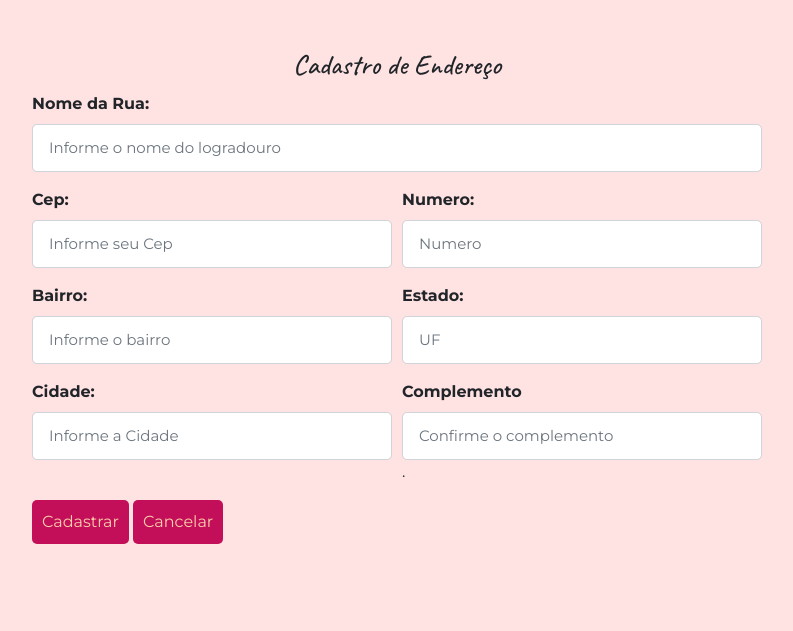
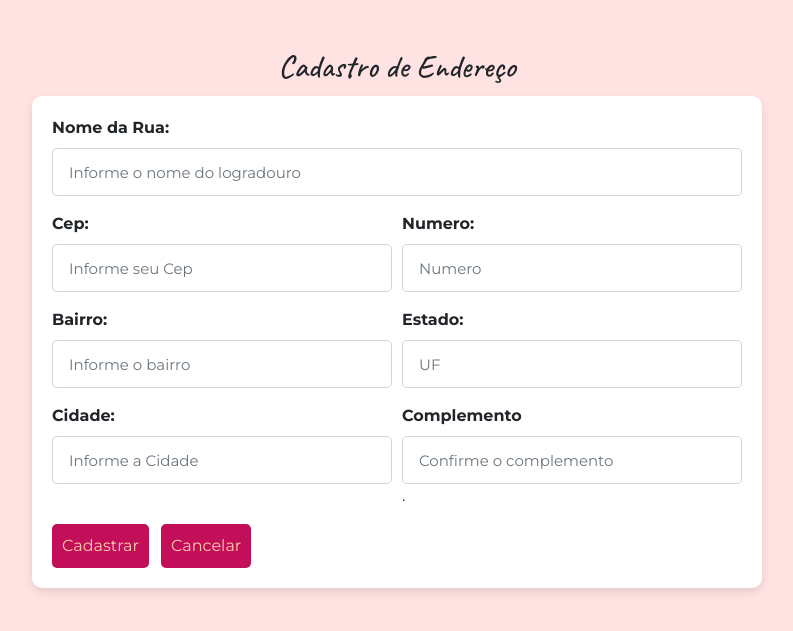
Before and after one commit to E-commerce-Doce/E-doces, a PHP site: template projeto/app/view/endereco/formEndereco.php in a window 1280 px wide. Shown: the part 71-702 px from the top of the page, without its empty margins (243-1036 px from the left). Run offline with PHP 8.4, Linux system fonts and the light colour scheme; the template is opened without the code that fills it, so the values that code supplies are empty; some libraries are stand-ins or nearby versions.

Commit message:
Estilização endereço

```diff
--- a/projeto/app/view/endereco/formEndereco.php
+++ b/projeto/app/view/endereco/formEndereco.php
@@ -7,14 +7,15 @@ require_once(__DIR__ . "/../include/menu.php");
 ?>
 
 <div class="container mt-5">
-    <h3 class="text-center" style="font-family:caveat;">
+    <h2 class="text-center" style="font-family:caveat;">
         <?php if ($dados['id'] == 0) echo "Cadastro de Endereço";
         else echo "Editar Endereço"; ?>
-    </h3>
+    </h2>
 
     <div class="row" style="margin-top: 10px; font-family:montserrat;">
         <div class="col-8 mx-auto"> <!-- Aumentei a largura da coluna -->
-            <form id="frmendereco" method="POST" action="<?= BASEURL ?>/controller/EnderecoController.php?action=save">
+            <form id="frmendereco" method="POST" action="<?= BASEURL ?>/controller/EnderecoController.php?action=save" enctype="multipart/form-data" style="background-color: white; padding: 20px; border-radius: 10px; box-shadow: 0 4px 8px rgba(0, 0, 0, 0.1);">
+
 
                 <div class="form-group">
                     <label for="txtNomeLogradouro" class="font-weight-bold">Nome da Rua:</label> <!-- Negrito -->
@@ -73,7 +74,7 @@ require_once(__DIR__ . "/../include/menu.php");
 
                 <input type="hidden" id="hddId" name="id" value="<?= $dados['id']; ?>" />
                 <button type="submit" class="btn btn-primary">Cadastrar</button>
-                <a class="btn btn-secondary" href="<?= BASEURL ?>/controller/EnderecoController.php?action=list">Cancelar</a>
+                <a class="btn btn-secondary ml-2" href="<?= BASEURL ?>/controller/EnderecoController.php?action=list">Cancelar</a>
                 </form>
         </div>
 
```
